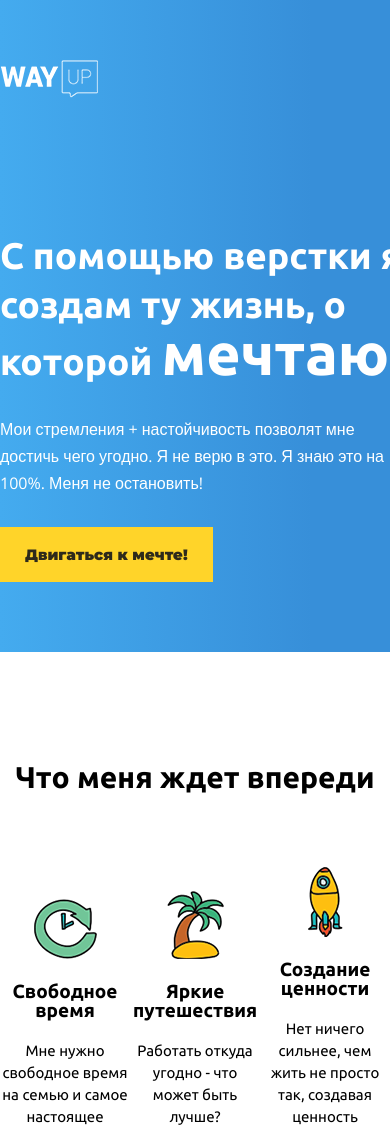
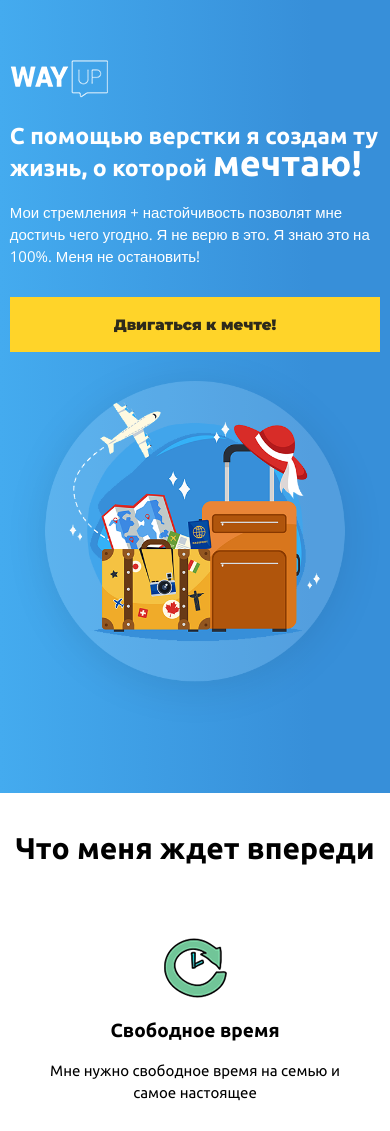
Before and after one commit to webnav697/verska, a plain HTML site: page index.html in a window 390 px wide. Shown: the top 1131 px of the page. Drawn offline with nearby package versions, Linux system fonts and the light colour scheme.

Commit message:
Адаптация под мобильные устройства

```diff
--- /dev/null
+++ b/css/media.css
@@ -0,0 +1,96 @@
+/*@media (min-width: 768px) and (max-width: 991.98px) { ... }*/
+@media screen and (max-width: 1200px) {
+	.container {
+		/*max-width:1140px; не ставлю потому как не влазит если делать переворот экрана и разрешение экрана равно 800px к примеру*/
+		max-width: 95%;
+	}
+
+	@media screen and (max-width: 992px) {
+		.container {
+			max-width: 95%;
+		}
+	}
+
+	@media screen and (max-width: 768px) {
+		#header .wraper {
+			display: flex;
+			flex-direction: column;
+			flex-wrap: wrap;
+			align-items: center;
+		}
+
+		.txt {
+			width: auto;
+		}
+
+		.left {
+			width: auto;
+		}
+
+		.right {
+			display: flex;
+			align-items: center;
+			justify-content: center;
+		}
+
+		.list-items {
+
+			flex-direction: column;
+		}
+
+		.list-items .item {
+			max-width: 290px;
+			margin: 0 auto 30px auto;
+		}
+
+		.container-list-items {
+			padding: 110px 0 90px;
+		}
+	}
+
+	@media screen and (max-width: 576px) {
+		a.btn {
+			margin-top: 30px;
+			text-decoration: none;
+			display: block;
+			text-align: center;
+		}
+
+		.form .inp,
+		.form input.btn {
+			width: 100%;
+		}
+
+	}
+
+	@media screen and (max-width: 480px) {
+		.left {
+			padding-top: 21px;
+		}
+
+		#header h1 {
+			font-size: 23px;
+			line-height: 27px;
+		}
+
+		.txt p {
+			margin-top: 20px;
+			font-family: 'Open Sans', sans-serif;
+			font-size: 15px;
+			line-height: 22px;
+		}
+
+		#header h1 .fz-59 {
+			font-size: 36px;
+		}
+
+		.container-list-items {
+			padding: 40px 0;
+		}
+
+		.bg-gray {
+			padding: 50px 0;
+		}
+	}
+
+	@media screen and (max-width: 320px) {}
--- a/css/style.css
+++ b/css/style.css
@@ -67,7 +67,7 @@ a.btn{
 #header .wraper{
 	display: flex;
 	flex-wrap: nowrap;
-	items:center;
+	align-items:center;
 }
 
 /* container-list-items  */
--- a/index.html
+++ b/index.html
@@ -5,9 +5,11 @@
 	<meta charset="UTF-8">
 	<meta http-equiv="X-UA-Compatible" content="IE=edge">
 	<meta name="viewport" content="width=device-width, initial-scale=1.0">
+
 	<title>Верстка макета урока №4</title>
 	<link href="https://fonts.googleapis.com/css?family=Montserrat:900|Open+Sans&amp;subset=cyrillic" rel="stylesheet">
 	<link rel="stylesheet" href="css/style.css">
+	<link rel="stylesheet" href="css/media.css">
 	<link rel="stylesheet" href="css/reset.css">
 	<link rel="preconnect" href="https://fonts.gstatic.com">
 	<link rel="preconnect" href="https://fonts.gstatic.com">
```
